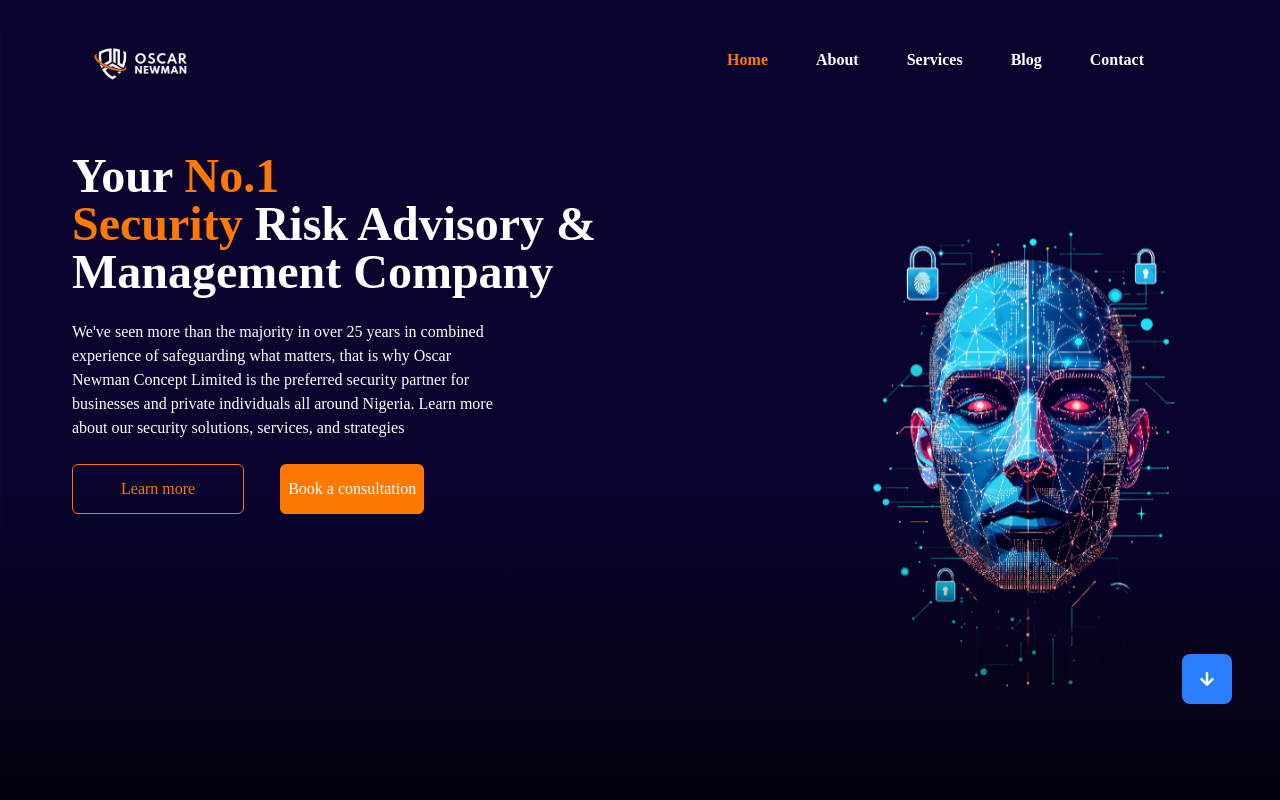
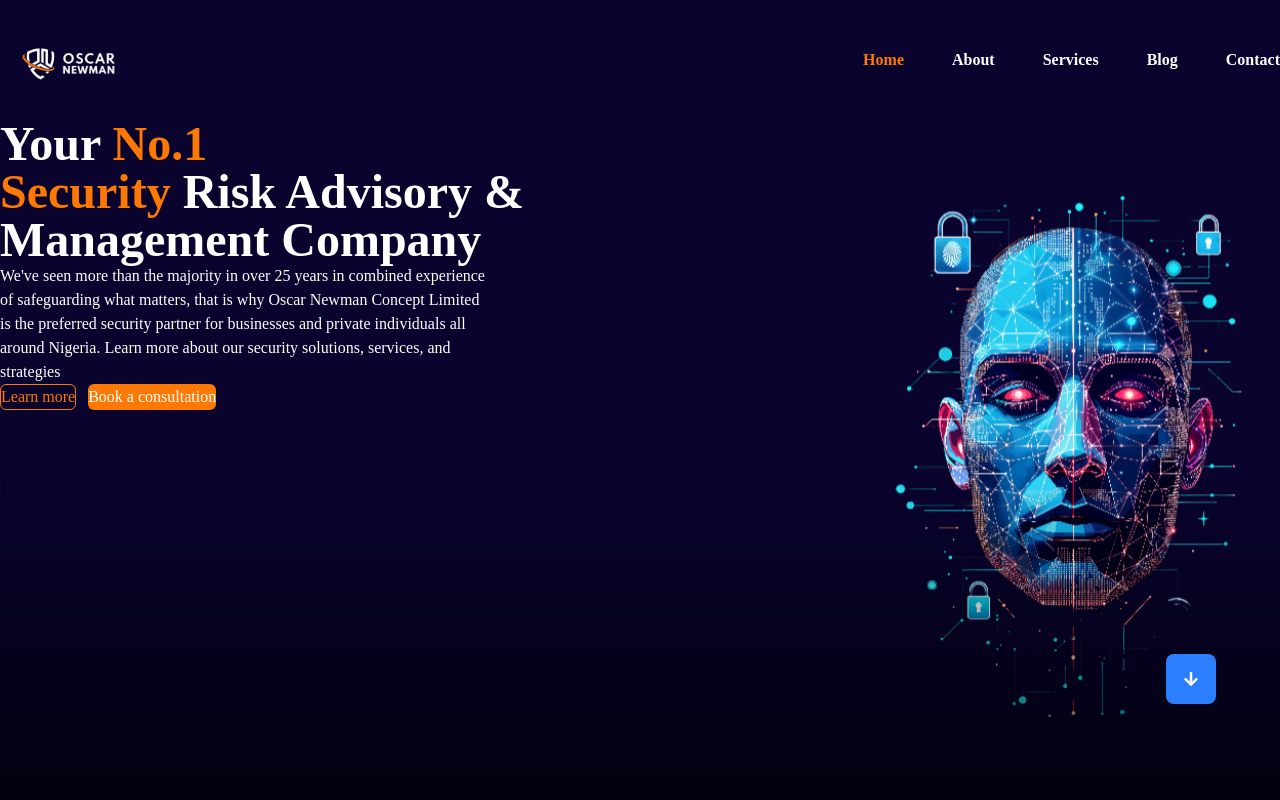
Before and after one commit to Bithaventechnologies/oscarnewmanFe, a React app: page / in a window 1280 px wide. Shown: the top 800 px of the page. Built offline with nearby package versions, Linux system fonts and the light colour scheme; the HTML template or start-up script is replaced by a standard one.

Commit message:
Made some changes...on that landing pages

```diff
--- a/src/components/Hero.tsx
+++ b/src/components/Hero.tsx
@@ -3,7 +3,7 @@
 const Hero = () => {
   return (
     <div className=" bg-[#09032e] w-full h-[90vh] relative px-10 lg:px-18  py-8 text-[#fff] mb-20 flex gap-40 justify-center">
-      <div className="absolute  inset-0 bg-gradient-to-t from-black via-transparent to-transparent opacity-75"></div>
+      <div className="absolute z-10  inset-0 bg-gradient-to-t from-black via-transparent to-transparent opacity-75"></div>
       <div className="lg:w-2/3 relative">
         <h1 className="lg:text-5xl  text-2xl font-bold">
           Your{" "}
--- a/src/index.css
+++ b/src/index.css
@@ -2,6 +2,9 @@
 
 * {
   box-sizing: "border-box";
+  /* border: 1px solid red; */
+  padding: 0;
+  margin: 0;
 }
 
 body {
--- a/src/layout/Homelayout.tsx
+++ b/src/layout/Homelayout.tsx
@@ -31,7 +31,7 @@
   }, []);
 
   return (
-    <div className="fix-arrow fixed bottom-24 z-20 right-12 w-[50px] h-[50px] rounded-lg bg-blue-500 text-white flex justify-center items-center cursor-pointer">
+    <div className="fix-arrow fixed bottom-24 z-20 right-16 w-[50px] h-[50px] rounded-lg bg-blue-500 text-white flex justify-center items-center cursor-pointer">
       {!scroll ? (
         <Link to="footer" smooth={true} duration={1000} onClick={oNcLIck}>
           <FaArrowDown />
```
